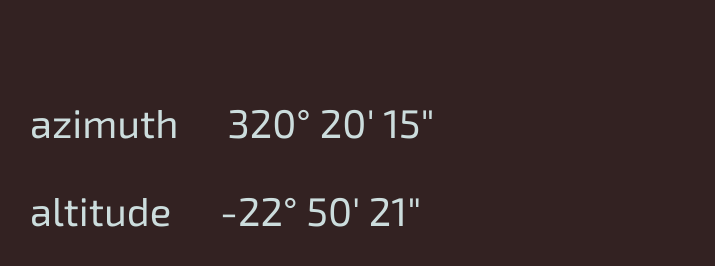
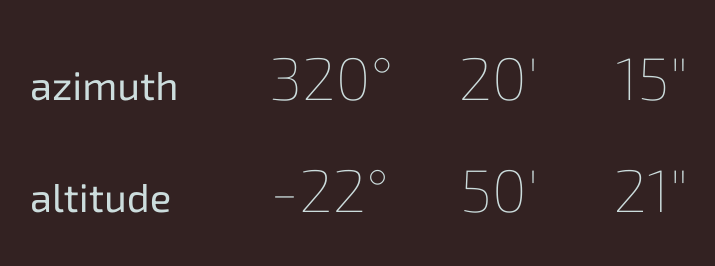
Before and after one commit to xiagu/rkt.rs, a plain HTML site: page index.html in a window 1280 px wide. Shown: the whole page, without its empty margins (78-793 px from the left). Drawn offline with Linux system fonts and the light colour scheme.

Commit message:
Aligned d/m/s, changed number font weight, size
Numbers are larger and thinner now. Each component (degree, minute,
second) is aligned.

```diff
--- a/index.html
+++ b/index.html
@@ -1,11 +1,17 @@
 <!DOCTYPE html>
 <html>
 	<meta charset="UTF-8">
-	<link href="https://fonts.googleapis.com/css?family=Exo+2" rel="stylesheet">
+	<link href="https://fonts.googleapis.com/css?family=Exo+2:100,400" rel="stylesheet">
 	<link href="main.css" rel="stylesheet">
 	<body>
-		<p>azimuth <span id="azimuth"></span></p>
-		<p>altitude <span id="altitude"></span></p>
+		<statistic>
+			<span class="title">azimuth</span>
+			<numbers id="azimuth"><span class="degree"></span><span class="minute"></span><span class="second"></span></numbers>
+		</statistic>
+		<statistic>
+			<span class="title">altitude</span>
+			<numbers id="altitude"><span class="degree"></span><span class="minute"></span><span class="second"></span></numbers>
+		</statistic>
 		<script type="text/javascript" src="main.js"></script>
 	</body>
 </html>
--- a/main.css
+++ b/main.css
@@ -3,10 +3,38 @@ body {
 	font-family: 'Exo 2', sans-serif;
 	font-size: 40px;
 	color: #cdd;
-	padding: 50px;
 	padding-left: 100px;
 }
 
-p > span {
-	margin-left: 1em;
+statistic {
+	display: block;
+	margin-top: 1em;
+	margin-bottom: 1em;
 }
+
+statistic .title {
+	display: inline-block;
+	width: 5em;
+}
+
+statistic numbers {
+	font-weight: 100;
+	font-size: 1.5em;
+}
+
+statistic numbers span {
+	display: inline-block;
+	width: 2em;
+	margin-left: .5em;
+	text-align: right;
+}
+
+span.degree::after {
+	content: "°";
+}
+span.minute::after {
+	content: "'";
+}
+span.second::after {
+	content: "\"";
+}
--- a/main.js
+++ b/main.js
@@ -83,24 +83,35 @@ var updateInterval;
     return [azimuth, altitude];
   }
 
+  function degreeComponents(degrees) {
+    const d = Math.trunc(degrees);
+    const m = Math.trunc(Math.abs(degrees - d) * 60);
+    const s = Math.trunc((Math.abs(degrees - d) * 60 - m) * 60);
+    return [d, m, s];
+  }
+
   /**
    * +19° 10′ 56″
    */
   function formatDegrees(rawDegrees) {
-    const d = Math.trunc(rawDegrees);
-    const m = Math.trunc(Math.abs(rawDegrees - d) * 60);
-    const s = Math.trunc((Math.abs(rawDegrees - d) * 60 - m) * 60);
+    const [d, m, s] = degreeComponents(rawDegrees);
     return `${d}&deg; ${m}' ${s}"`;
   }
 
+  function updateDisplay(parentSelector, degree, minute, second) {
+    document.querySelector(parentSelector + " > .degree").innerHTML = degree;
+    document.querySelector(parentSelector + " > .minute").innerHTML = minute;
+    document.querySelector(parentSelector + " > .second").innerHTML = second;
+  }
+
   function updateDOM() {
-    const azimuthElem = document.getElementById('azimuth');
-    const altitudeElem = document.getElementById('altitude');
-
     const [azimuth, altitude] = computeHorizontalCoords();
 
-    azimuthElem.innerHTML = formatDegrees(toDegrees(azimuth));
-    altitudeElem.innerHTML = formatDegrees(toDegrees(altitude));
+    const azimuthArr = degreeComponents(toDegrees(azimuth));
+    const altitudeArr = degreeComponents(toDegrees(altitude));
+
+    updateDisplay('#azimuth', ...azimuthArr);
+    updateDisplay('#altitude', ...altitudeArr);
   }
 
   // Update numbers every second
```
